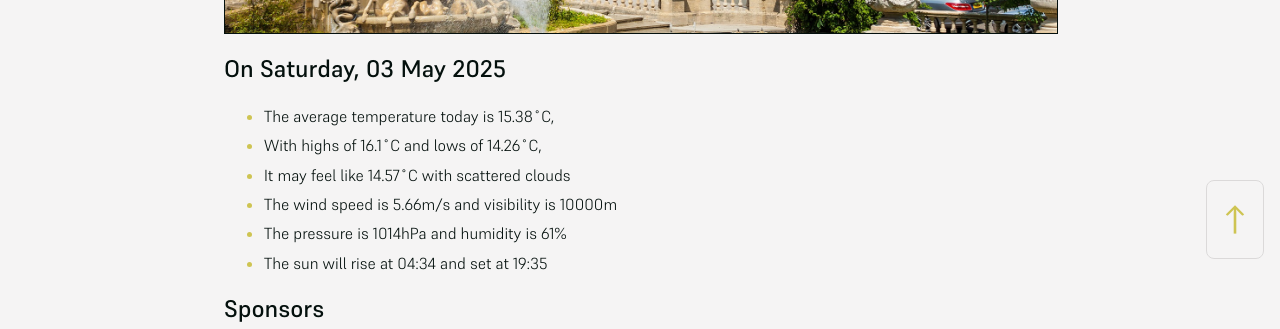
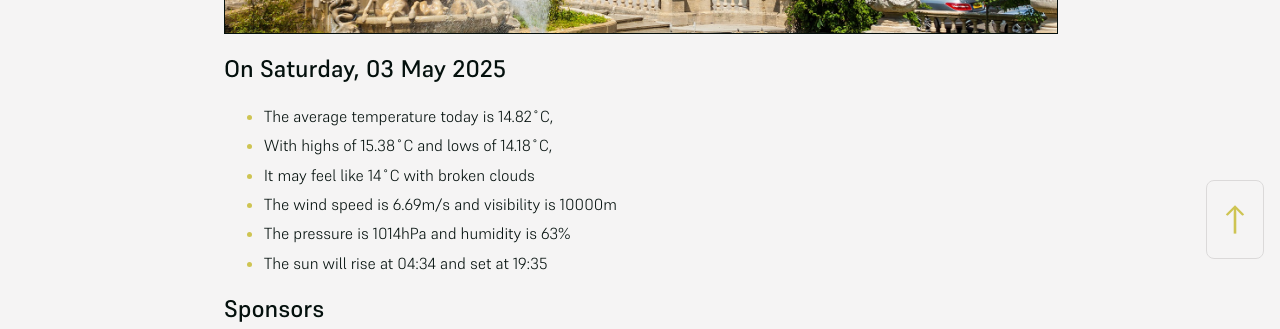
Before and after one commit to mat-0/cheltenham-open-data, a Jekyll site: the page built from index.md, in a window 1280 px wide. Shown: the part 625-954 px from the top of the page. Built offline with Jekyll 4.4.1, drawn with Linux system fonts in a browser that asks for light colours.

Commit message:
Updated 2025-05-03 13:58:10

```diff
--- a/index.md
+++ b/index.md
@@ -10,11 +10,11 @@ seo: Menu
 <!-- weather_marker starts -->
 ## On Saturday, 03 May 2025
 
-- The average temperature today is 15.38˚C,
-- With highs of 16.1˚C and lows of 14.26˚C,
-- It may feel like 14.57˚C with scattered clouds
-- The wind speed is 5.66m/s and visibility is 10000m
-- The pressure is 1014hPa and humidity is 61%
+- The average temperature today is 14.82˚C,
+- With highs of 15.38˚C and lows of 14.18˚C,
+- It may feel like 14˚C with broken clouds
+- The wind speed is 6.69m/s and visibility is 10000m
+- The pressure is 1014hPa and humidity is 63%
 - The sun will rise at 04:34 and set at 19:35
 
 <!-- weather_marker ends -->
```
Also changed, not shown: _data/flood.json (+5 -69 lines), _pages/fix-my-street.md (+2 -2 lines), _pages/news.md (+11 -11 lines).
